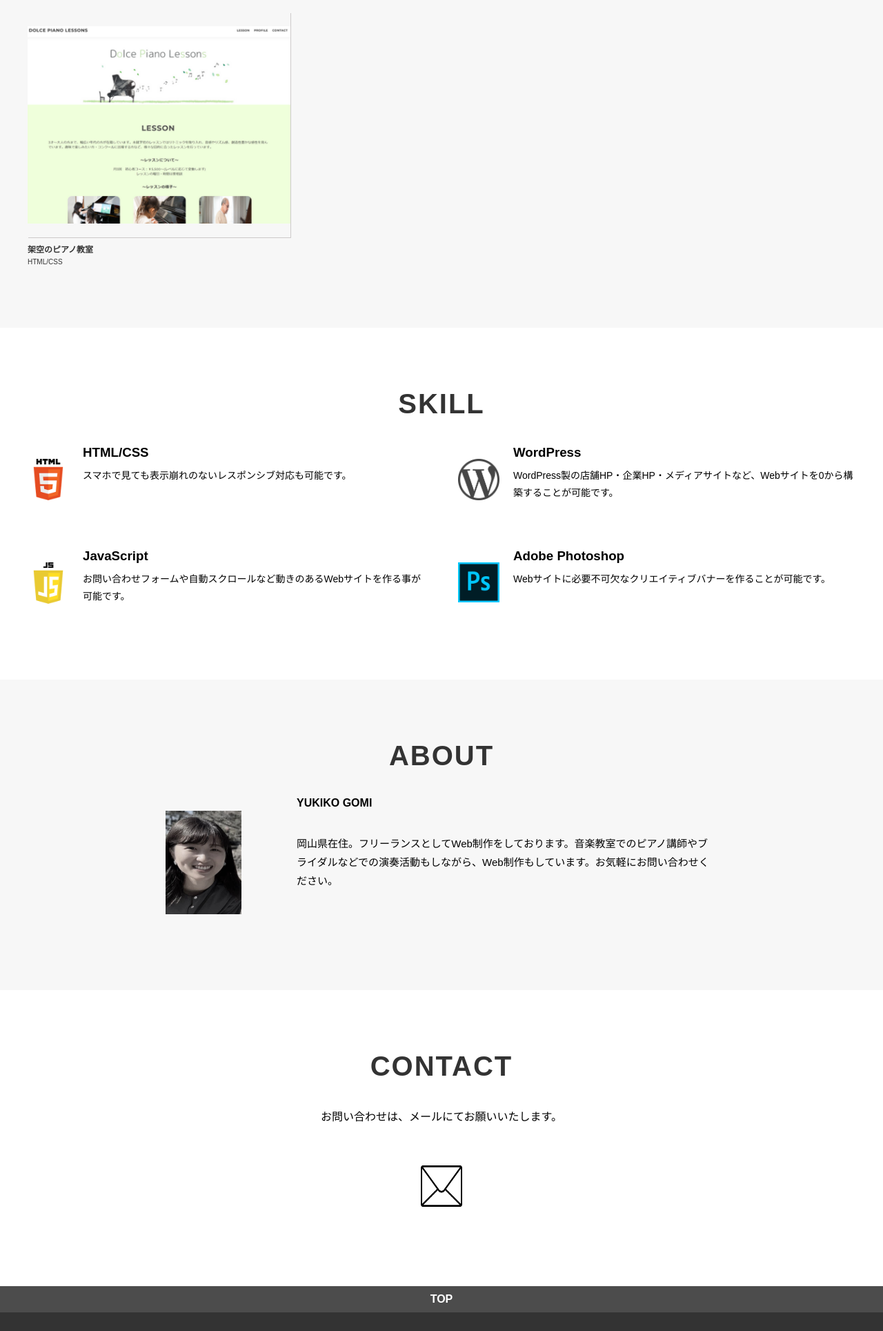
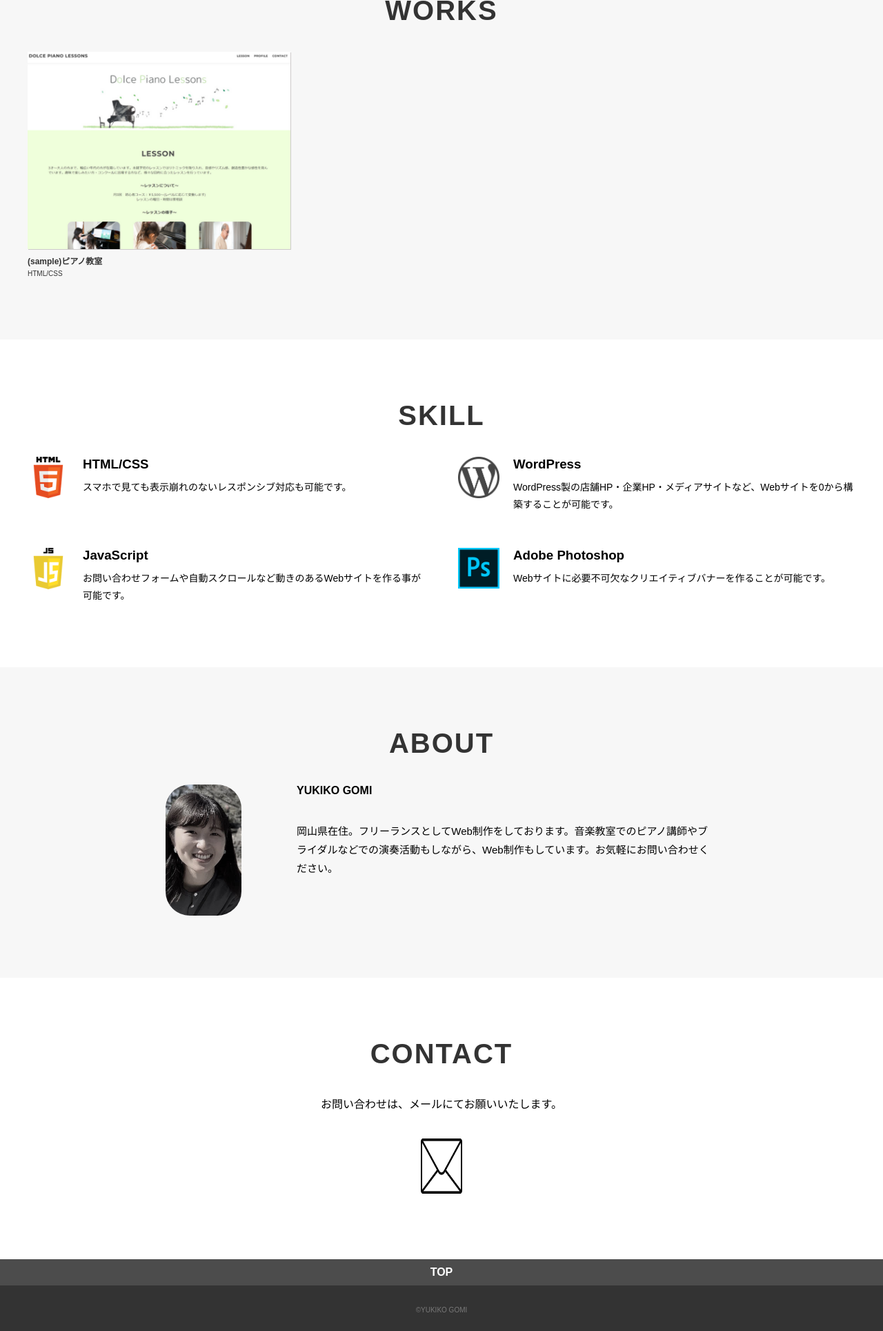
Before and after one commit to yukiko0525/ykk525, a plain HTML site: page index.html in a window 1280 px wide. Shown: the part 865-2794 px from the top of the page at 69% size. Drawn offline with nearby package versions, Linux system fonts and the light colour scheme; some icons are missing; a web font is replaced by a local one.

Commit message:
portfolio画像の変更

```diff
--- a/css/style.css
+++ b/css/style.css
@@ -23,7 +23,8 @@ img {
   height: auto;
   vertical-align: bottom;
   border-style: none;
-  padding: 20px 0;
+  padding: 0;
+  margin: 0;
 }
 
 
@@ -182,7 +183,7 @@ img {
 }
 
 .works-item:hover {
-  opacity: .9;
+  opacity: 0.5;
 }
 
 .works-item:nth-of-type(3n) {
@@ -258,6 +259,7 @@ img {
 .profile-img img {
   width: 110px;
   height: 190px;
+  border-radius: 35px;
 }
 .profile-body {
   flex: 1;
@@ -288,7 +290,7 @@ img {
 }
 
 #mail {
-  height: 100px;
+  height: 80px;
   width: 60px;
   margin: 5px;
 }
--- a/index.html
+++ b/index.html
@@ -42,7 +42,7 @@
       <!-- mv -->
       <div class="mv">
         <div class="mv-container">
-          <img src="YUKIKO GOMI.png" alt="photo">
+          <img src="portfolio.png" alt="photo">
         </div>
       </div>
       <!-- /mv -->
@@ -54,7 +54,7 @@
           <div class="works-list">
             <a class="works-item" href="https://yukiko0525.github.io/piano/">
               <div class="works-img"><img src="dolce_piano_lessons.hp.png" alt="pianolesson" /></div>
-              <p class="works-name">架空のピアノ教室</p>
+              <p class="works-name">(sample)ピアノ教室</p>
               <p class="works-info">HTML/CSS</p>
             </a>
 
```
Also changed, not shown: portfolio.png (added).
